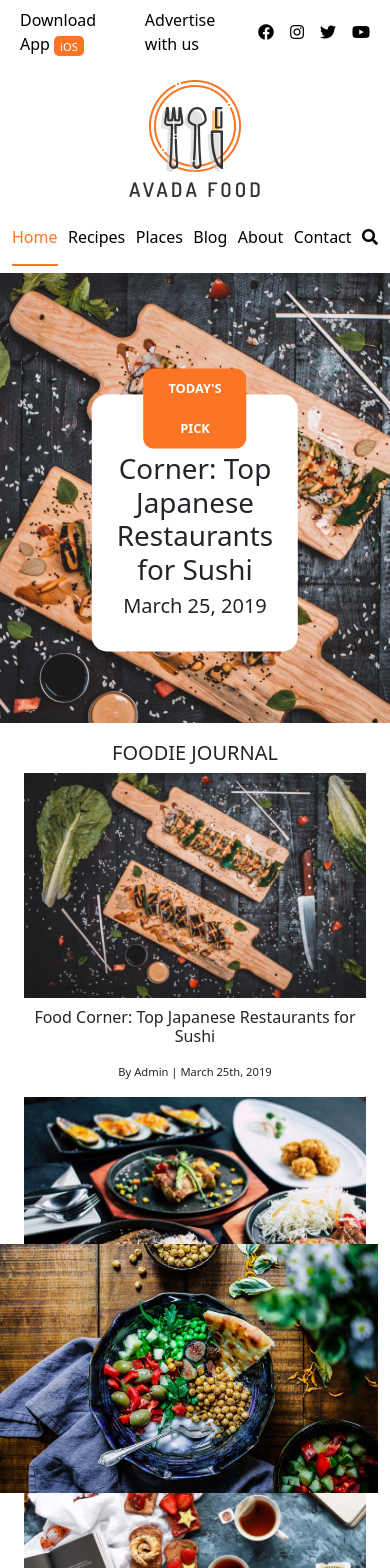
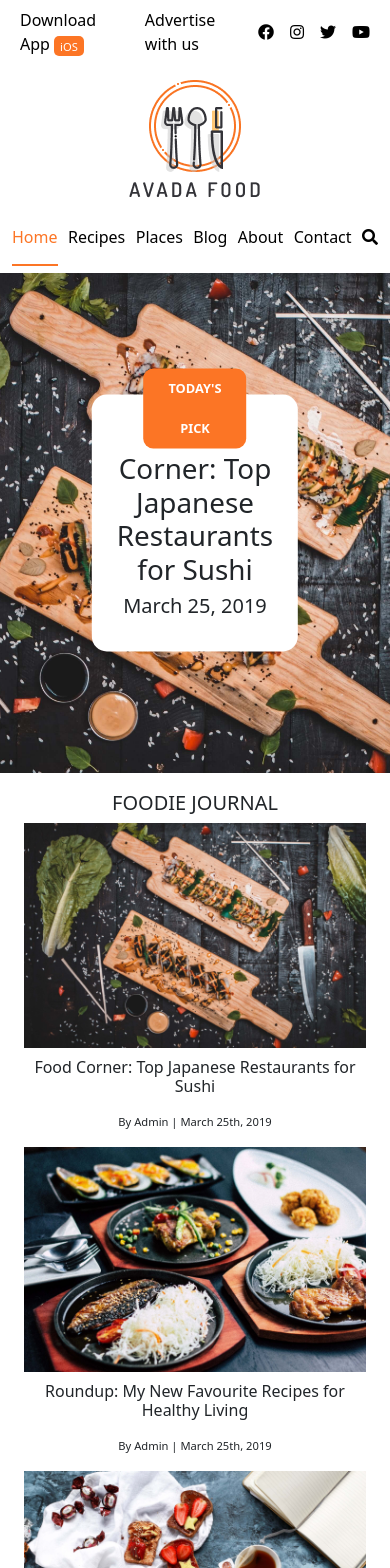
Before and after one commit to DavideZattra/proj-html-vuejs, a Vue app: page / in a window 390 px wide. Shown: the top 1568 px of the page. Built offline with nearby package versions, Linux system fonts and the light colour scheme.

Commit message:
fixed jumbotron responsiveness and footer position

```diff
--- a/src/components/Footer.vue
+++ b/src/components/Footer.vue
@@ -2,8 +2,8 @@
   <footer>
     <!-- section with all info about avada social links and store link -->
     <section id="ms_upper-footer" class="container">
-      <div class="row justify-content-center pt-5 pb-5">
-        <div id="ms_social" class="col-12 col-sm-8 col-md-3 border-end">
+      <div class="row justify-content-center pt-5 pb-5 text-center text-md-start">
+        <div id="ms_social" class="col-12  col-md-3 border-end">
           <a href="#"><img  src="../assets/img/avada-food-logo-mob.png" alt="Main Avada Logo"></a>
           <ul class="d-flex p-0">
 
@@ -14,14 +14,14 @@
 
           </ul>
         </div>
-        <div class="col-12 col-sm-8 col-md-3 border-end">
+        <div class="col-12  col-md-3 border-end">
           <ul>
             <li class="text-capitalize pb-2" v-for="(element, index) in sectionList" :key="index">
               <a :href="element.url"> {{ element.name }}</a>
             </li>
           </ul>
         </div>
-        <div id="ms_contacts" class="col-12 col-sm-8 col-md-3 border-end">
+        <div id="ms_contacts" class="col-12  col-md-3 border-end">
           <h5>contact</h5>
           <ul class="p-0">
             <li class="d-flex">
@@ -39,7 +39,7 @@
             </li>
           </ul>
         </div>
-        <div id="ms_appStore" class="col-12 col-sm-8 col-md-3 ">
+        <div id="ms_appStore" class="col-12  col-md-3 ">
           <h5>get our app!</h5>
           <img class="img-fluid" src="../assets/img/download-android.png" alt="">
           <img class="img-fluid" src="../assets/img/download-app-store.png" alt="">
--- a/src/components/MainJumbotron.vue
+++ b/src/components/MainJumbotron.vue
@@ -115,10 +115,33 @@ data : function(){
 <style lang='scss' scoped>
 @import '../style/variables.scss';
 
+@media screen and (max-width: 575px) {
+  #ms_foodie-journal{
+    position: static;
+
+
+  }
+
+  #ms_jumbotron{
+    margin-bottom: 75px;
+  }
+}
+@media screen and (min-width: 575.5px){
+  #ms_foodie-journal{
+    position: absolute;
+    left: 50%;
+    top: 90%;
+    transform: translateX(-50%);
+
+  }
+  #ms_jumbotron{
+
+  margin-bottom: 375px;
+  }
+}
 #ms_jumbotron{
   position: relative;
   min-height: 500px;
-  margin-bottom: 375px;
 
   .ms_img-container{
     position: relative;
@@ -168,10 +191,7 @@ data : function(){
   }
 
   #ms_foodie-journal{
-    position: absolute;
-    left: 50%;
-    top: 90%;
-    transform: translateX(-50%);
+
 
     .row{
         padding: 0 12px;
@@ -242,4 +262,6 @@ data : function(){
 
   }
 }
+
+
 </style>
```
